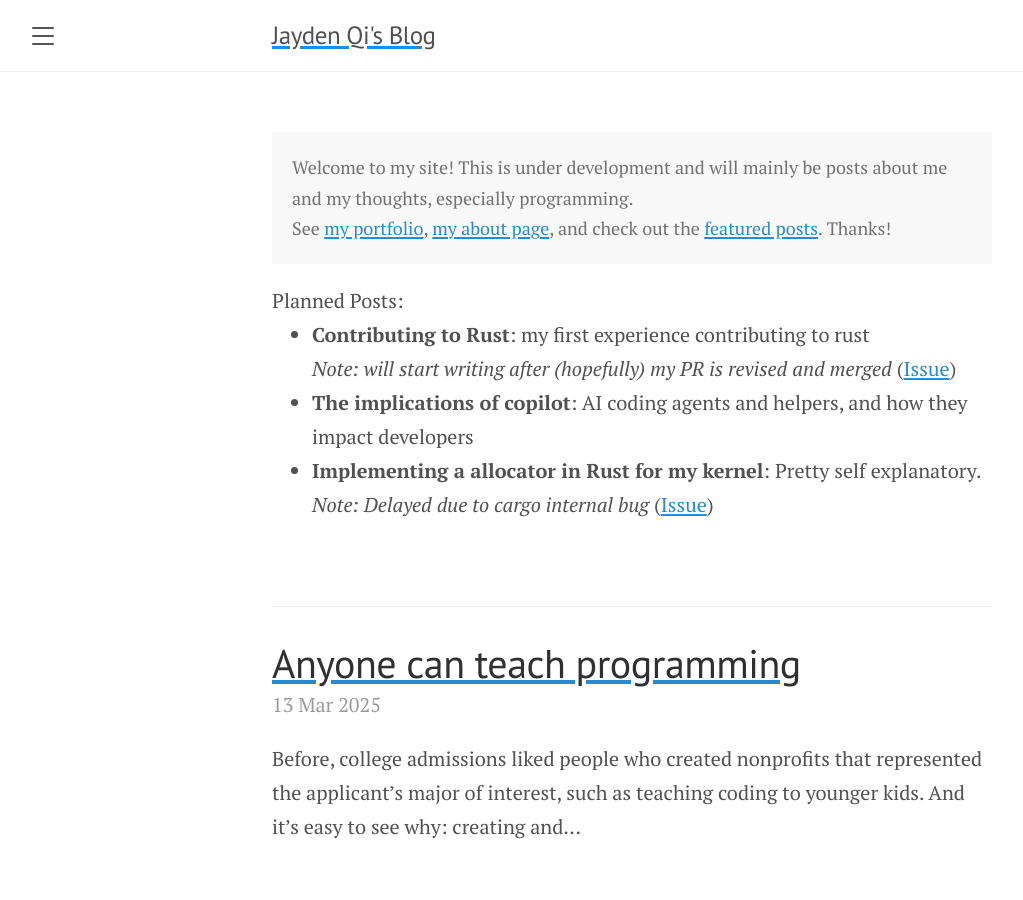
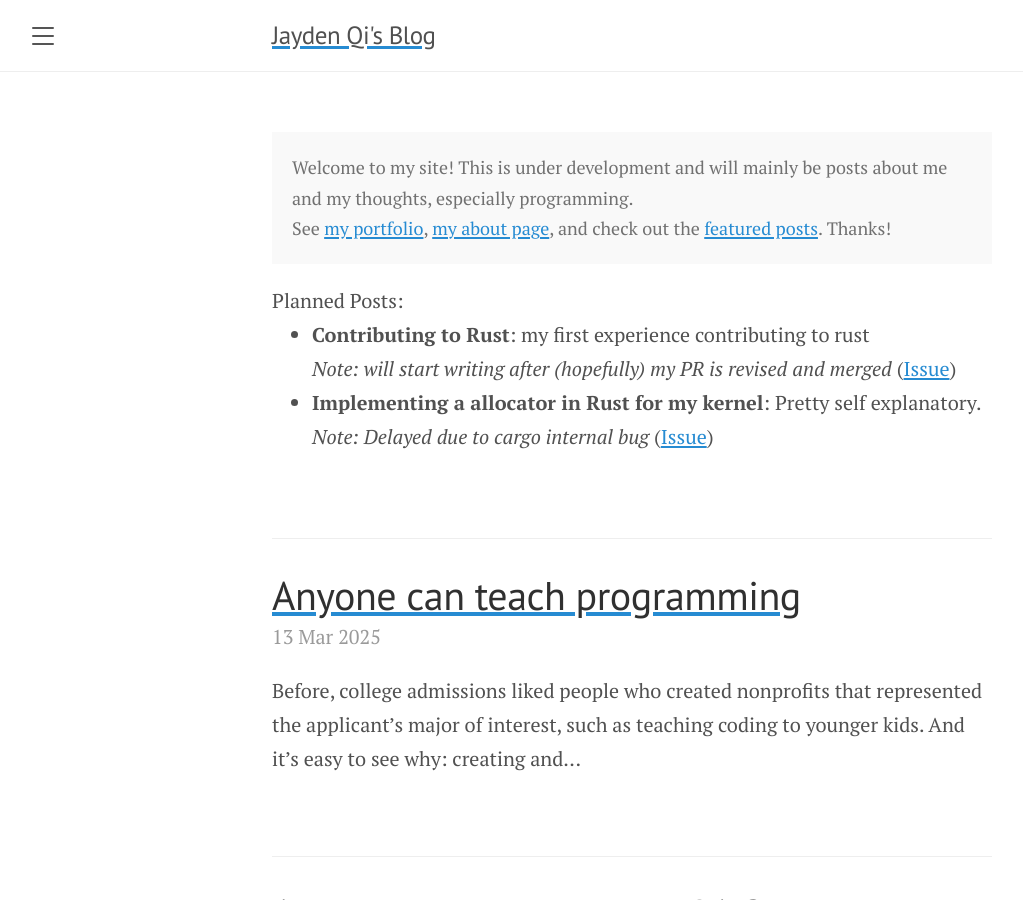
Before and after one commit to JayAndJef/jayandjef.github.io, a Jekyll site: the page built from index.html, in a window 1280 px wide and 900 px high. Shown: the whole window, without its empty margins (8-1031 px from the left). Built offline with Jekyll 4.4.1, drawn with Linux system fonts in a browser that asks for light colours; the list of posts is cut into pages by our own code.

Commit message:
feat: remove planned post

```diff
--- a/_data/planned_posts.yml
+++ b/_data/planned_posts.yml
@@ -3,9 +3,6 @@
   note: will start writing after (hopefully) my PR is revised and merged
   issue_link: https://github.com/rust-lang/rust/issues/132802
 
-- title: The implications of copilot
-  description: AI coding agents and helpers, and how they impact developers
-
 - title: Implementing a allocator in Rust for my kernel
   description: Pretty self explanatory.
   note: Delayed due to cargo internal bug
```
